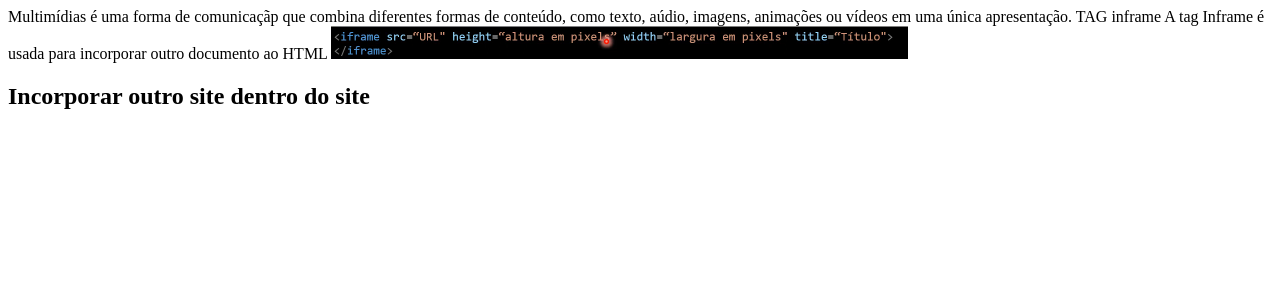
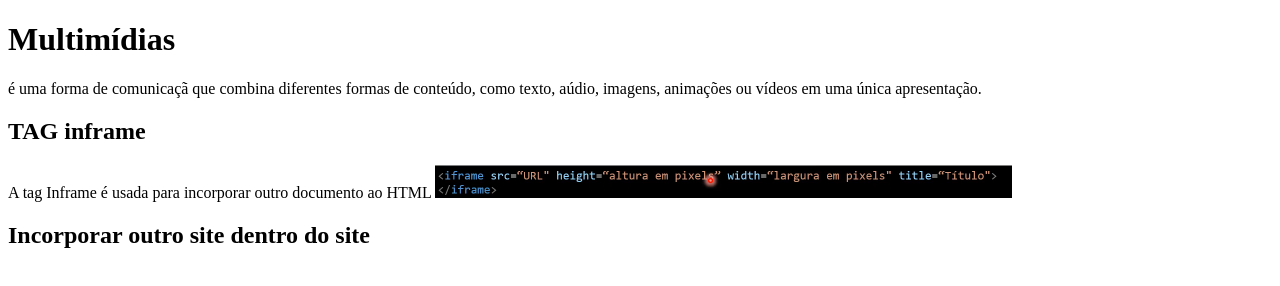
Before and after one commit to VictorSurmacz/DWEB, a plain HTML site: page Multimídias/index.html in a window 1280 px wide. Drawn offline with Linux system fonts and the light colour scheme.

Commit message:
Arrumando

```diff
--- a/Multimídias/index.html
+++ b/Multimídias/index.html
@@ -7,9 +7,11 @@
     <title>Multimídias</title>
 </head>
 <body>
-    Multimídias é uma forma de comunicaçãp que combina diferentes formas de conteúdo, como texto, aúdio, imagens, animações ou vídeos em uma única apresentação.
+   <h1> Multimídias</h1>
+     é uma forma de comunicaçã que combina diferentes formas de conteúdo, como texto, aúdio, imagens, animações ou vídeos em uma única apresentação.
 
-    TAG inframe
+    <h2>TAG inframe</h2>
+
     A tag Inframe é usada para incorporar outro documento ao HTML
 
     <img src="img/Captura de tela 2021-09-29 142427.png">
```
